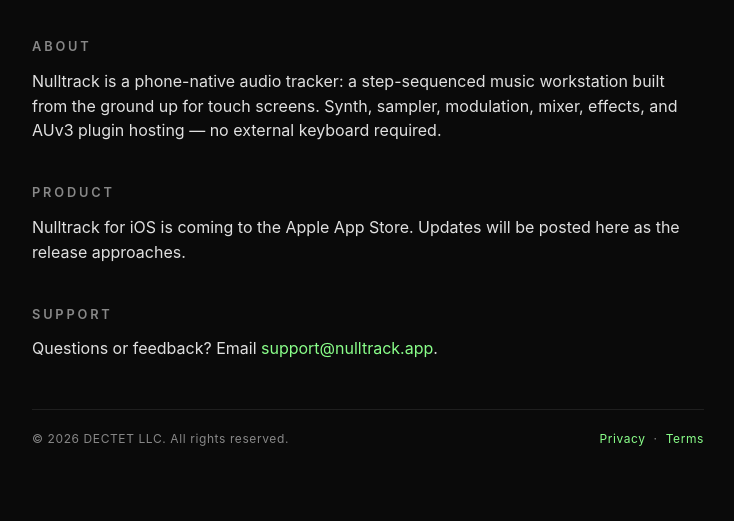
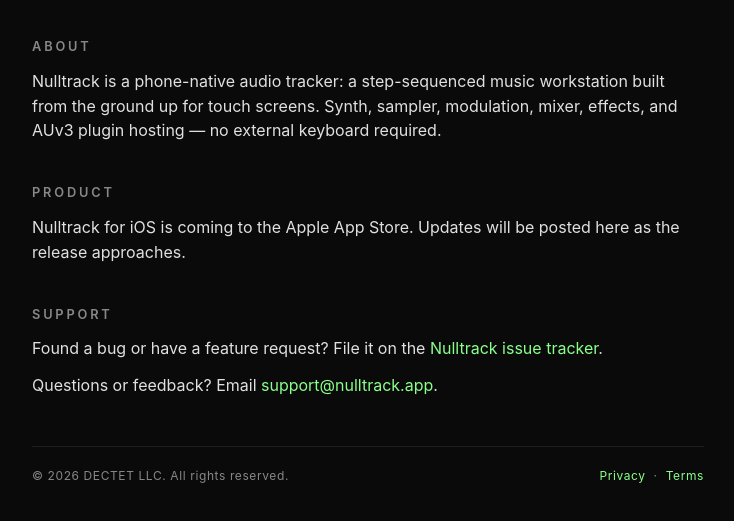
Before and after one commit to nulltrack/nulltrack.github.io, a plain HTML site: page index.html in a window 1280 px wide. Shown: the part 177-698 px from the top of the page, without its empty margins (272-1006 px from the left). Drawn offline with Linux system fonts and the light colour scheme.

Commit message:
Add issue tracker link to support section

```diff
--- a/index.html
+++ b/index.html
@@ -106,6 +106,7 @@
 
         <section>
             <h2>Support</h2>
+            <p>Found a bug or have a feature request? File it on the <a href="https://github.com/nulltrack/issues-feedback">Nulltrack issue tracker</a>.</p>
             <p>Questions or feedback? Email <a href="mailto:support@nulltrack.app">support@nulltrack.app</a>.</p>
         </section>
 
```
